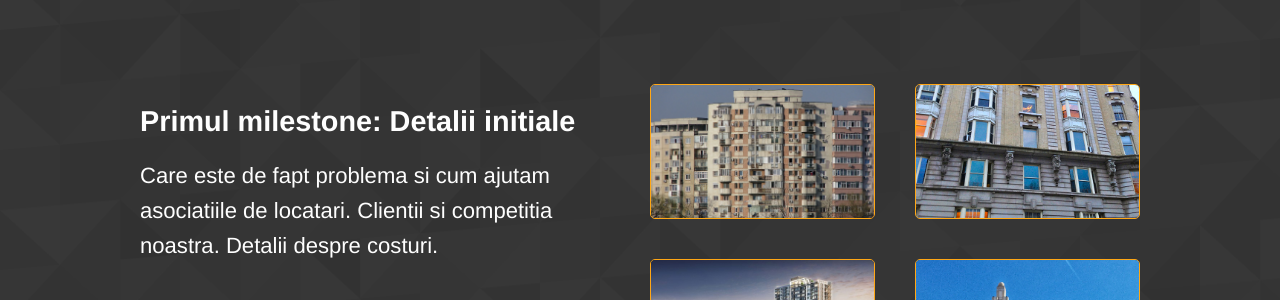
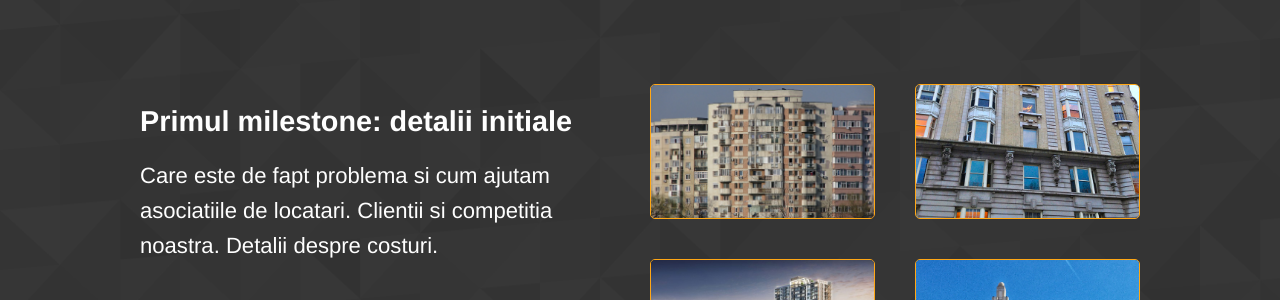
Before and after one commit to rptoma/Flaty, a Jekyll site: the page built from index.html, in a window 1280 px wide and 900 px high, scrolled down 504 px. Shown: the part 155-455 px from the top of the window. Built offline with Jekyll 4.4.1, drawn with Linux system fonts in a browser that asks for light colours.

Commit message:
Updated 'index.html' via CloudCannon

```diff
--- a/index.html
+++ b/index.html
@@ -13,7 +13,7 @@ title: Flaty
 <section class="diagonal patterned">
 	<div class="container halves">
 		<div>
-			<h3 class="editable">Primul milestone: Detalii initiale</h3>
+			<h3 class="editable">Primul milestone: detalii initiale</h3>
 			<p class="editable">
 				Care este de fapt problema si cum ajutam asociatiile de locatari. Clientii si competitia noastra. Detalii despre costuri.<br />&nbsp;
 			</p>
```
